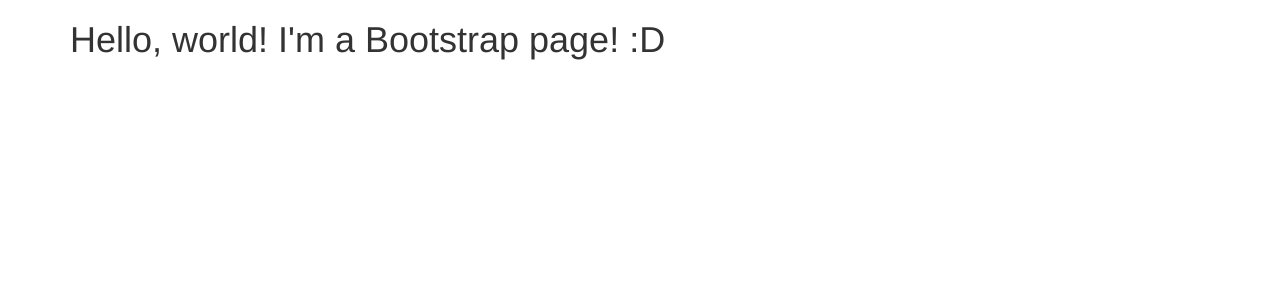
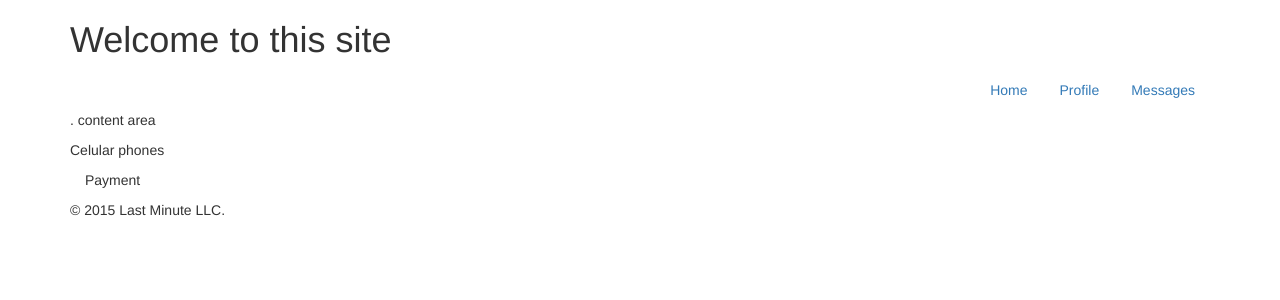
Before and after one commit to hperezperez/practica1, a PHP site: page /practica2.php in a window 1280 px wide. Shown: the top 300 px of the page. Run offline with PHP 8.4, Linux system fonts and the light colour scheme; some libraries are stand-ins or nearby versions.

Commit message:
creating practica 2  to practice bootstrap

```diff
--- a/practica2.php
+++ b/practica2.php
@@ -1,3 +1,4 @@
+
 <!DOCTYPE html>
 <html lang="en">
 	<head>
@@ -11,10 +12,8 @@
 		<!-- Optional Bootstrap theme -->
 		<link type="text/css" href="//maxcdn.bootstrapcdn.com/bootstrap/3.3.5/css/bootstrap-theme.min.css" rel="stylesheet"/>
 
-		<!-- ////////////////////////////////////////////////
-		//// LINK TO YOUR CUSTOM CSS FILES HERE
-		//// <link type="text/css" href="css/style.css" rel="stylesheet"/>
-		///////////////////////////////////////////////////// -->
+		<!--custom css-->
+		<link type="text/css" href="css/style.css" rel="stylesheet"/>
 
 		<!-- HTML5 shim and Respond.js for IE8 support of HTML5 elements and media queries -->
 		<!-- WARNING: Respond.js doesn't work if you view the page via file:// -->
@@ -31,11 +30,63 @@
 
 		<!-- Latest compiled and minified Bootstrap JavaScript, all compiled plugins included -->
 		<script type="text/javascript" src="//maxcdn.bootstrapcdn.com/bootstrap/3.3.5/js/bootstrap.min.js"></script>
-		<title>Bootstrap 101 Template (DDC Version!)</title>
+		<title>Bootstrap Sample Page</title>
 	</head>
-	<body>
-		<div class="container">
-			<h1>Hello, world! I'm a Bootstrap page! :D</h1>
+	<body class="sfooter">
+
+		<!--this wrapper div is for the sticky footer-->
+		<div class="sfooter-content">
+
+			<!--begin page header-->
+			<header>
+				<div class="container">
+					<h1>Welcome to this site</h1>
+					<ul class="nav nav-pills pull-right">
+						<li role="presentation"><a href="#">Home</a></li>
+						<li role="presentation"><a href="#">Profile</a></li>
+						<li role="presentation"><a href="#">Messages</a></li>
+					</ul>
+				</div>
+			</header>
+
+			<!--begin main body content-->
+			<main class="container">
+
+				<!--first content row, full-width-->
+				<div class="row">
+					<div class="col-xs-12">
+
+						<p>. content area</p>
+					</div>
+				</div>
+
+
+				<!--second content row, split-->
+				<div class="row">
+					<div class="col-md-6">
+						<div {
+						     width: 300px
+								padding :25px
+								border :25px solid nave
+						      margin: 26pm
+						}
+						<p> Celular phones</p>
+					</div>
+					<div class="col-md-6">
+						<p>  Payment
+
+						</p>
+					</div>
+				</div>
+
+			</main>
 		</div>
+
+		<!--begin footer-->
+		<footer>
+			<div class="container">
+				<p>&copy;&nbsp;2015 Last Minute LLC.</p>
+			</div>
+		</footer>
 	</body>
 </html>
```
Also changed, not shown: index.php (added, +16 -0 lines).
